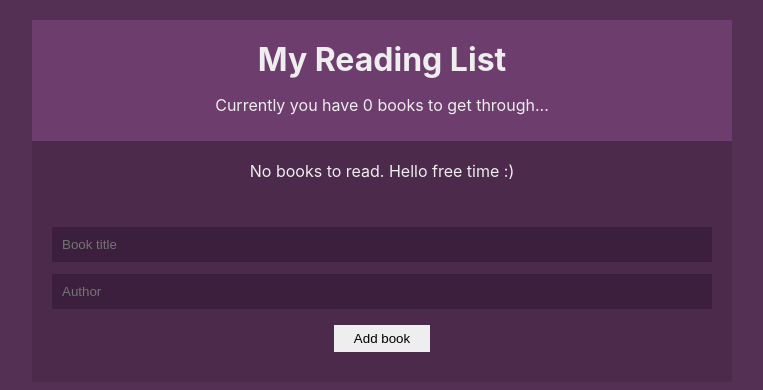
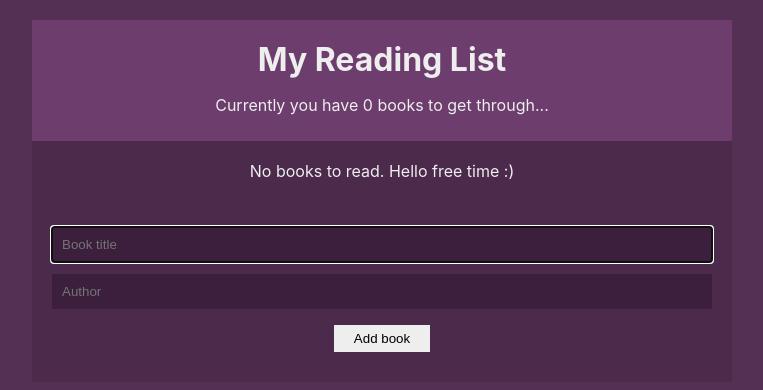
Before and after one commit to Ismaaa/booklist, a React (Create React App) app: page / in a window 1280 px wide. Shown: the top 390 px of the page, without its empty margins (258-1021 px from the left). Built offline with nearby package versions, Linux system fonts and the light colour scheme.

Commit message:
Autofocus title on submit

```diff
--- a/src/components/BookForm.js
+++ b/src/components/BookForm.js
@@ -1,16 +1,22 @@
-import React, { useContext, useState } from "react";
+import React, { useContext, useState, useEffect, useRef } from "react";
 import { BookContext } from "../contexts/BookContext";
 
 const BookForm = () => {
-  const { dispatch } = useContext(BookContext);
+  const { books, dispatch } = useContext(BookContext);
   const [title, setTitle] = useState("");
   const [author, setAuthor] = useState("");
+
+  const titleRef = useRef(null);
 
   const handleSubmit = (e) => {
     e.preventDefault();
     dispatch({ type: "ADD_BOOK", book: { title, author } });
     resetInputs();
   };
+
+  useEffect(() => {
+    titleRef.current.focus();
+  }, [books]);
 
   const resetInputs = () => {
     setTitle("");
@@ -25,6 +31,7 @@ const BookForm = () => {
         value={title}
         onChange={(e) => setTitle(e.target.value)}
         required
+        ref={titleRef}
       />
       <input
         type="text"
```
